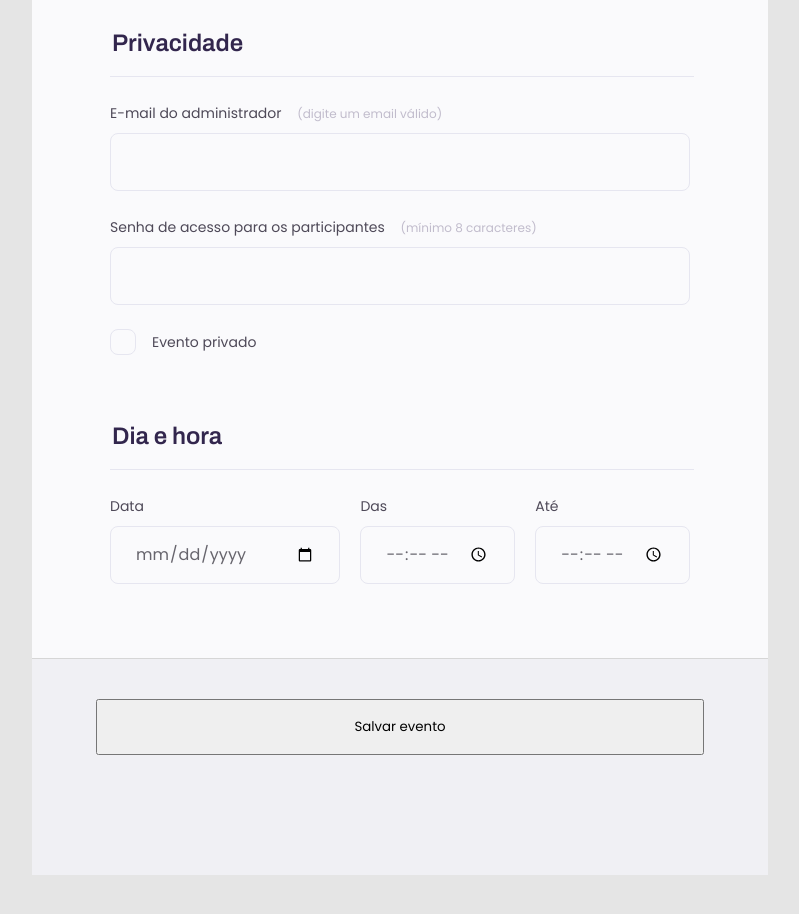
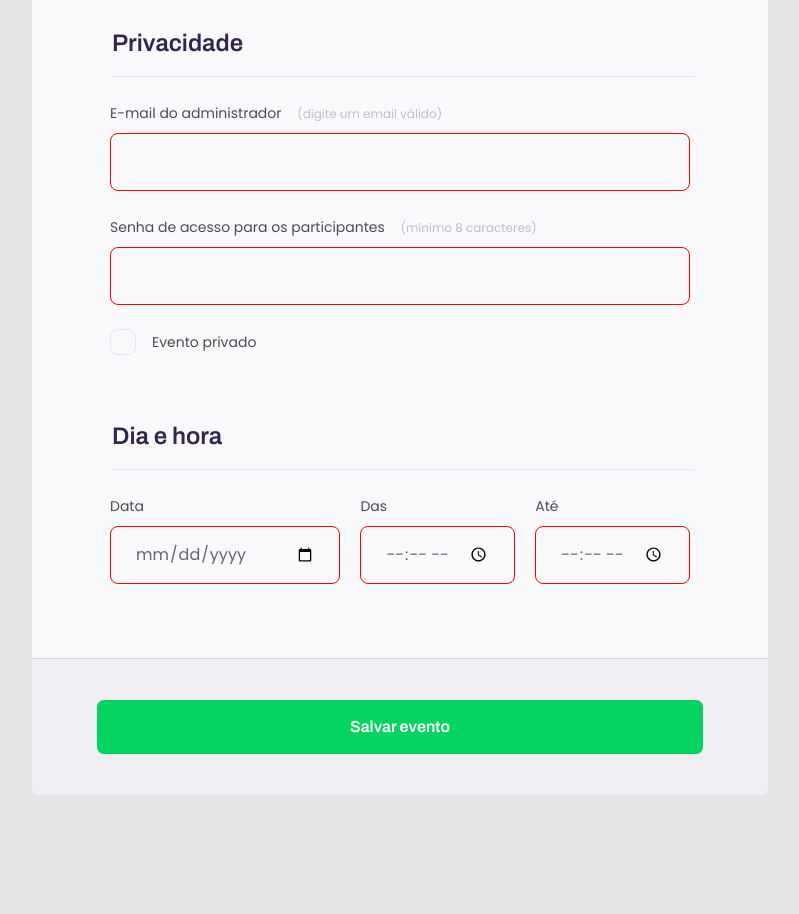
Before and after one commit to Patonildos/Projeto-3, a plain HTML site: page index.html in a window 1280 px wide. Shown: the part 1120-2034 px from the top of the page, without its empty margins (240-1039 px from the left). Drawn offline with Linux system fonts and the light colour scheme.

Commit message:
finished

```diff
--- a/index.html
+++ b/index.html
@@ -21,24 +21,25 @@
             <p>O primeiro passo, é preencher esse
                 formulário de inscrição.</p>
         </header>
-        <form>
+
+        <form id="my-form">
             <fieldset>
                 <div class="fieldset-wrapper">
                     <legend>Informações do Evento</legend>
 
                     <div class="input-wrapper">
                         <label for="event-title">Título do evento <span>(mínimo 8 caracteres)</span></label>
-                        <input type="text" id="event-title">
+                        <input type="text" id="event-title" required minlength="8">
                     </div>
 
                     <div class="input-wrapper">
                         <label for="event-url">Link do evento <span>(comece com https://)</span></label>
-                        <input type="text" id="event-url">
+                        <input type="url" id="event-url" required>
                     </div>
 
                     <div class="input-wrapper">
                         <label for="event-whatsapp">Whatsapp para contato <span>(somente números)</span></label>
-                        <input type="number" id="event-whatsapp">
+                        <input type="number" id="event-whatsapp" required>
                     </div>
 
                     <div class="input-wrapper">
@@ -64,12 +65,12 @@
 
                     <div class="input-wrapper">
                         <label for="event-email">E-mail do administrador <span>(digite um email válido)</span></label>
-                        <input type="em" id="event-email">
+                        <input type="em" id="event-email"required>
                     </div>
 
                     <div class="input-wrapper">
                         <label for="event-password">Senha de acesso para os participantes <span>(mínimo 8 caracteres)</span></label>
-                        <input type="password" id="event-password">
+                        <input type="password" id="event-password" required minlength="8">
                     </div>
 
                     <div class="checkbox-wrapper">
@@ -86,17 +87,17 @@
                     <div class="col-3">
                         <div class="input-wrapper">
                             <label for="event-date">Data</label>
-                            <input type="date" id="event-date">
+                            <input type="date" id="event-date" required>
                         </div>
 
                         <div class="input-wrapper">
                             <label for="event-begin">Das</label>
-                            <input type="time" id="event-begin">
+                            <input type="time" id="event-begin" required>
                         </div>
 
                         <div class="input-wrapper">
                             <label for="event-end">Até</label>
-                            <input type="time" id="event-end">
+                            <input type="time" id="event-end" required>
                         </div>
                     </div>
                 </div>
@@ -105,7 +106,7 @@
         </form>
 
         <footer>
-            <input class=button type="submit" value="Salvar evento">
+            <button class=button form="my-form"> Salvar evento </button>
         </footer>
 
     </div>
--- a/style.css
+++ b/style.css
@@ -2,7 +2,7 @@ body {
     background: #E5E5E5;
 }
 
-body, input, button, select, textarea {
+body, input, select, textarea {
     font-family: "Poppins", sans-serif;
 }
 
@@ -180,8 +180,6 @@ fieldset legend {
 footer {
     background: #F0F0F4;
 
-    height: 136px;
-
     display: flex;
     flex-direction: column;
 
@@ -190,8 +188,27 @@ footer {
     margin-bottom: 100px;
 
     border-top: 1px solid #D6D6D6;
+    border-radius: 0 0 8px 8px;
 }
 
 footer .button {
     height: 56px;
+    background-color: #04D361;
+
+    font-family: "Archivo", sans-serif;
+    color: white;
+
+    border: 1px solid #F0F0F4;
+    border-radius: 8px;
+    font-weight: 600;
+    font-size: 16px;
+    line-height: 26px;
 }
+
+footer .button:hover {
+    background-color: #00b150;
+}
+
+input:invalid {
+    border: 1px solid red;
+}
```
